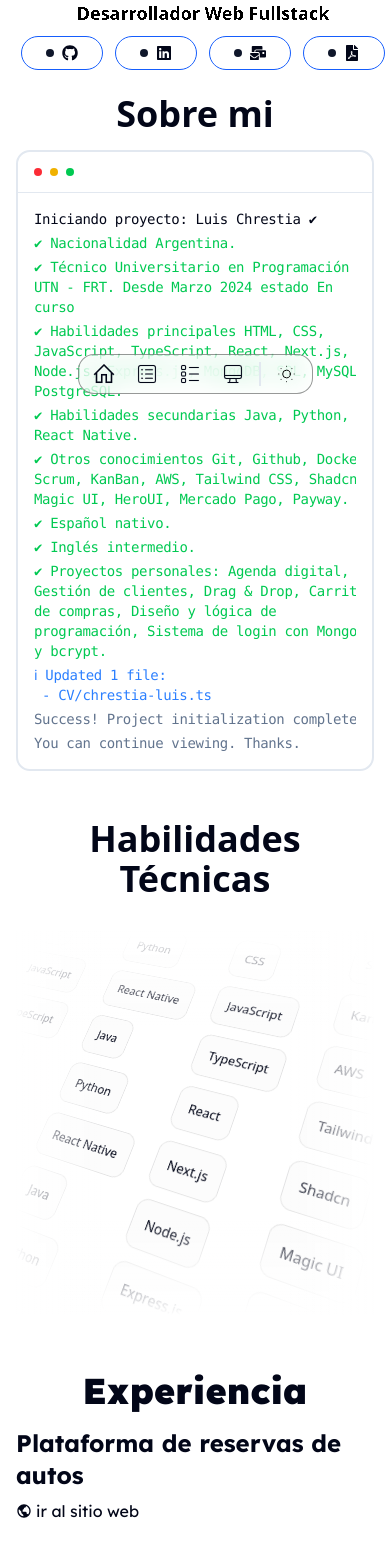
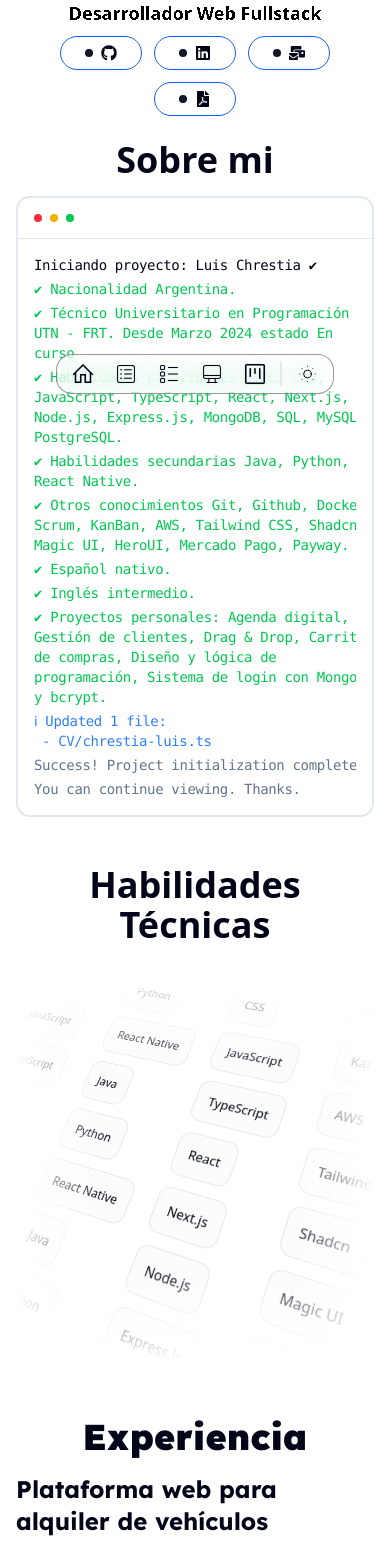
Before and after one commit to chLuis/TP-programacion-III, a React (Vite) app: page / in a window 390 px wide. Shown: the part 434-1976 px from the top of the page. Built offline with nearby package versions, Linux system fonts and the light colour scheme.

Commit message:
wip: proyectos personales

```diff
--- a/src/components/home/Dock-use.tsx
+++ b/src/components/home/Dock-use.tsx
@@ -4,6 +4,7 @@ import { Dock, DockIcon } from "@/components/magicui/dock";
 import { CiBoxList, CiDesktop, CiViewList } from "react-icons/ci";
 import { LiaHomeSolid } from "react-icons/lia";
 import ThemeSwitcher from "../theme-switcher";
+import { GoProject } from "react-icons/go";
 
 export default function DockUse() {
   const [search, setSearch] = useState("");
@@ -44,10 +45,11 @@ export default function DockUse() {
 
 const DATA = {
   navbar: [
-    { hash: "#home", icon: <LiaHomeSolid className="stroke-[0.1] hover:stroke-1  duration-200"/>, label: "Home" },
-    { hash: "#information", icon: <CiViewList className="stroke-[0.1] hover:stroke-1  duration-200"/>, label: "Information" },
-    { hash: "#skills", icon: <CiBoxList className="stroke-[0.1] hover:stroke-1  duration-200"/>, label: "Habilidades" },
-    { hash: "#jobs", icon: <CiDesktop className="stroke-[0.1] hover:stroke-1  duration-200"/>, label: "Trabajos" },
+    { hash: "#home", icon: <LiaHomeSolid className="stroke-[0.1] hover:stroke-1 duration-200"/>, label: "Home" },
+    { hash: "#information", icon: <CiViewList className="stroke-[0.1] hover:stroke-1 duration-200"/>, label: "Information" },
+    { hash: "#skills", icon: <CiBoxList className="stroke-[0.1] hover:stroke-1 duration-200"/>, label: "Habilidades" },
+    { hash: "#jobs", icon: <CiDesktop className="stroke-[0.1] hover:stroke-1 duration-200"/>, label: "Trabajos" },
+    { hash: "#projects", icon: <GoProject className="stroke-[0.1] hover:stroke-1 duration-200"/>, label: "Proyectos" },
     // { hash: "#jobs", icon: <CiDesktop className="stroke-[0.1] hover:stroke-1  duration-200"/>, label: "Trabajos" },
     // { hash: "#present", icon: <CiGift className="stroke-[0.1] hover:stroke-1  duration-200"/>, label: "Present" },
     // { hash: "#assistance", icon: <CiCircleCheck className="stroke-[0.1] hover:stroke-1  duration-200"/>, label: "Assistance" },
--- a/src/components/home/Header.tsx
+++ b/src/components/home/Header.tsx
@@ -9,11 +9,11 @@ export default function Header({ alumn } : { alumn: string }) {
 
   return (
     <header id="home" className="relative min-h-[500px] grid grid-cols-2 gap-y-2 max-w-7xl mx-auto">
-      <div className="order-2 md:order-1 col-span-2 md:col-span-1 m-auto w-full ps-4 md:ps-12 z-[9999]">
+      <div className="order-2 md:order-1 col-span-2 md:col-span-1 m-auto w-full px-4 md:ps-12 z-[9999]">
         <HyperText animateOnHover={false} className="text-4xl text-center md:text-start md:text-6xl font-bold py-0" >{alumn}</HyperText>
         <MorphingText
           className="text-center md:text-start text-black dark:text-white min-w-full max-h-8 md:max-h-16 lg:max-h-10 w-full"
-          texts={["Técnico Universitario en Programación", "Desarrollador Web Fullstack"]}
+          texts={["Téc. Universitario en Programación", "Desarrollador Web Fullstack"]}
         />
         <div className="flex justify-center md:justify-start flex-wrap gap-3">
           <a href="https://github.com/chLuis" target="_blank" aria-label="github" className="flex flex-col gap-0">
--- a/src/components/home/Jobs.tsx
+++ b/src/components/home/Jobs.tsx
@@ -15,9 +15,9 @@ type JOB_TYPE = {
 
 const JOBS: JOB_TYPE[] = [
   {
-  title: "Plataforma de reservas de autos",
+  title: "Plataforma web para alquiler de vehículos",
   url: "https://www.movilrenta.com.ar/es",
-  description: "Optimizé la experiencia de usuario y la gestión de estados, participé en la integración con el backend mediante APIs REST y realicé revisión de código para garantizar coherencia y calidad en el proyecto.",
+  description: "Optimizé la experiencia de usuario, agregue un sistema de cobro mediante Payway y la gestión de estados, participé en la integración con el backend mediante APIs REST y realicé revisión de código para garantizar coherencia y calidad en el proyecto.",
   technologies: ["HTML", "Next.js", "Tailwind CSS", "Shadcn", "Payway", "MySQL", "Zustand"],
   image_md_light: ["/MovilRenta-light.webm"],
   // image_md_light: ["/movil-renta-md.webp", "/movil-renta-2-md.webp"],
@@ -29,7 +29,7 @@ const JOBS: JOB_TYPE[] = [
   title: "Peluquería y tienda canina",
   url: "https://www.lenguaafuera.com.ar",
   description: "Brindé una solución que incluyó una agenda digital para gestionar turnos, un sistema de gestión de clientes y un eCommerce para la venta de productos y servicios. La plataforma permitió a la peluquería y tienda canina optimizar sus operaciones diarias y expandir su presencia en línea, ofreciendo una experiencia más conveniente para sus clientes.",
-  technologies: ["HTML", "Next.js", "Tailwind CSS", "HeroUI", "Node.js", "Express", "MongoDB", "Cloudinary", "AWS S3"],
+  technologies: ["HTML", "Next.js", "Tailwind CSS", "HeroUI", "Node.js", "Express", "MongoDB", "Cloudinary", "AWS S3", "Zustand"],
   image_md_light: ["/LenguaAfuera.webm"],
   // image_md_light: ["/lengua-md.webp", "/lengua-2-md.webp"],
   image_md_dark: [],
@@ -43,7 +43,7 @@ export default function Jobs() {
     <section id="jobs" className="relative max-w-7xl mx-auto px-4 gap-4 flex flex-col font-lexend">
       <h2 className="text-4xl font-black text-center pt-8">Experiencia</h2>
       {JOBS.map((job, index) =>
-      <article key={index} className={`grid grid-cols-8 gap-6 ${index > 0 && 'mt-10'}`}>
+      <article key={index} className={`grid grid-cols-8 gap-6 mx-0 md:mx-8 ${index > 0 && 'mt-10'}`}>
         <div className="col-span-8 lg:col-span-3 flex flex-col gap-2 justify-start">
           <p className="text-2xl font-bold">{job.title}</p>
           <a href={job.url} target="_blank" className="flex items-center w-fit gap-1 flex-nowrap hover:text-blue-600 duration-200"><BiWorld /> ir al sitio web</a>
--- /dev/null
+++ b/src/components/home/Projects.tsx
@@ -0,0 +1,10 @@
+import { FcWorkflow } from "react-icons/fc";
+
+export default function Projects() {
+  return (
+    <section id="projects" className="relative max-w-7xl mx-auto px-4 gap-4 flex flex-col font-lexend">
+      <h2 className="text-4xl font-black text-center pt-8">Proyectos Personales</h2>
+      <p className="flex items-center justify-center gap-2"><FcWorkflow />Sección en construcción</p>
+      </section>
+  )
+}
--- a/src/components/home/index.tsx
+++ b/src/components/home/index.tsx
@@ -5,6 +5,7 @@ import Header from "./Header";
 import Main from "./Main";
 import DockUse from "./Dock-use";
 import Jobs from "./Jobs";
+import Projects from "./Projects";
 
 export default function Home() {
   return (
@@ -13,6 +14,7 @@ export default function Home() {
       <Header alumn="Chrestia Luis" />
       <Main data={PERSONAL_INFO} />
       <Jobs />
+      <Projects />
       <DockUse />
       <Footer alumn="Chrestia Luis"/>
     </>
```
